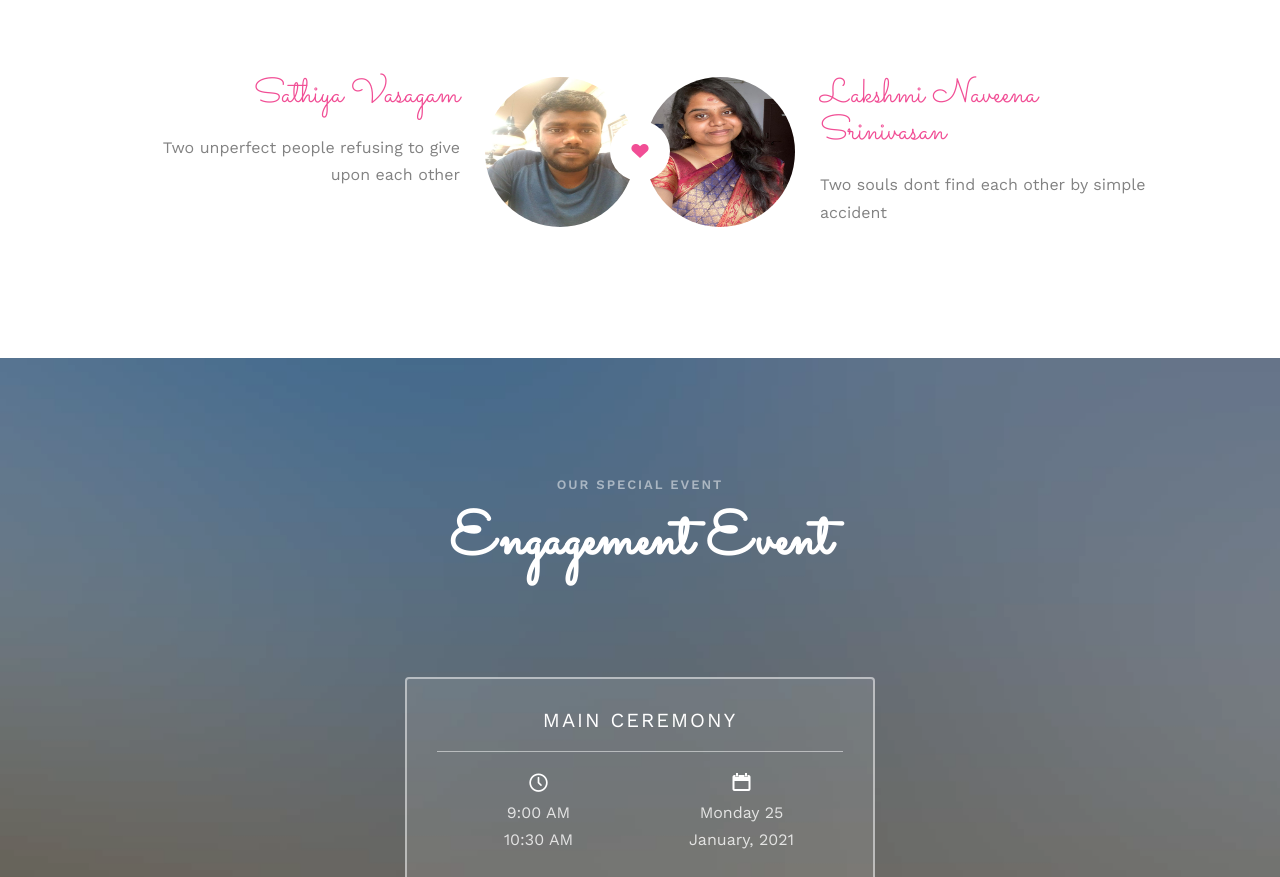
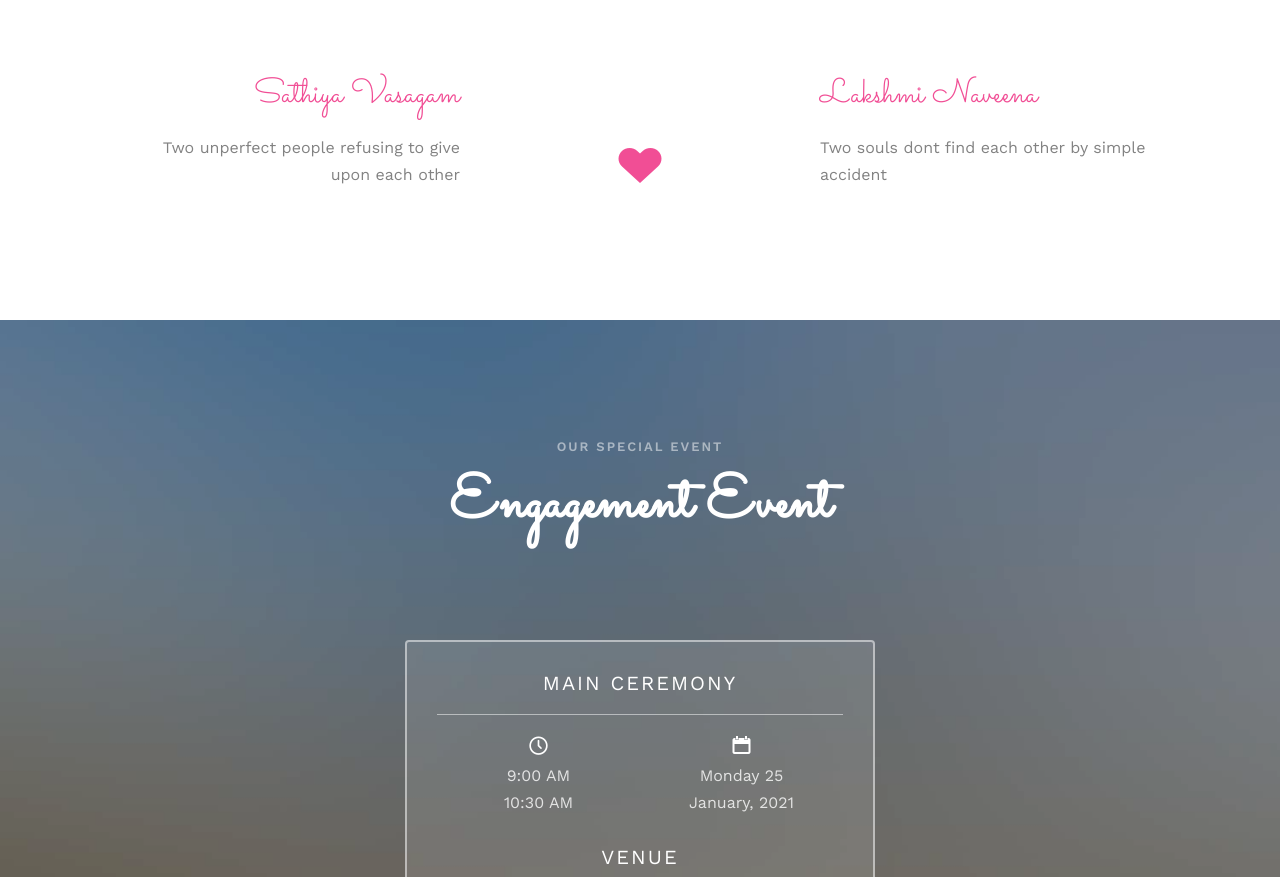
Before and after one commit to sathiyavasagam/naveesatya, a plain HTML site: page index.html in a window 1280 px wide. Shown: the part 1236-2113 px from the top of the page. Drawn offline with nearby package versions, Linux system fonts and the light colour scheme; files whose address does not match are found by name.

Commit message:
removed images

```diff
--- a/index.html
+++ b/index.html
@@ -102,21 +102,21 @@
 			</div>
 			<div class="couple-wrap animate-box">
 				<div class="couple-half">
-					<div class="groom">
+					<!-- <div class="groom">
 						<img src="images/groom2.jpeg" alt="groom" class="img-responsive">
-					</div>
+					</div> -->
 					<div class="desc-groom">
 						<h3>Sathiya Vasagam</h3>
 						<p> Two unperfect people refusing to give upon each other </p>
 					</div>
 				</div>
-				<p class="heart text-center"><i class="icon-heart2"></i></p>
+				<p class="heart text-center"><i class="icon-heart2" style="font-size: 50px !important"></i></p>
 				<div class="couple-half">
-					<div class="bride">
+					<!-- <div class="bride">
 						<img src="images/bride.jpg" alt="groom" class="img-responsive">
-					</div>
+					</div> -->
 					<div class="desc-bride">
-						<h3>Lakshmi Naveena Srinivasan</h3>
+						<h3>Lakshmi Naveena</h3>
 						<p> Two souls dont find each other by simple accident </p>
 					</div>
 				</div>
```
